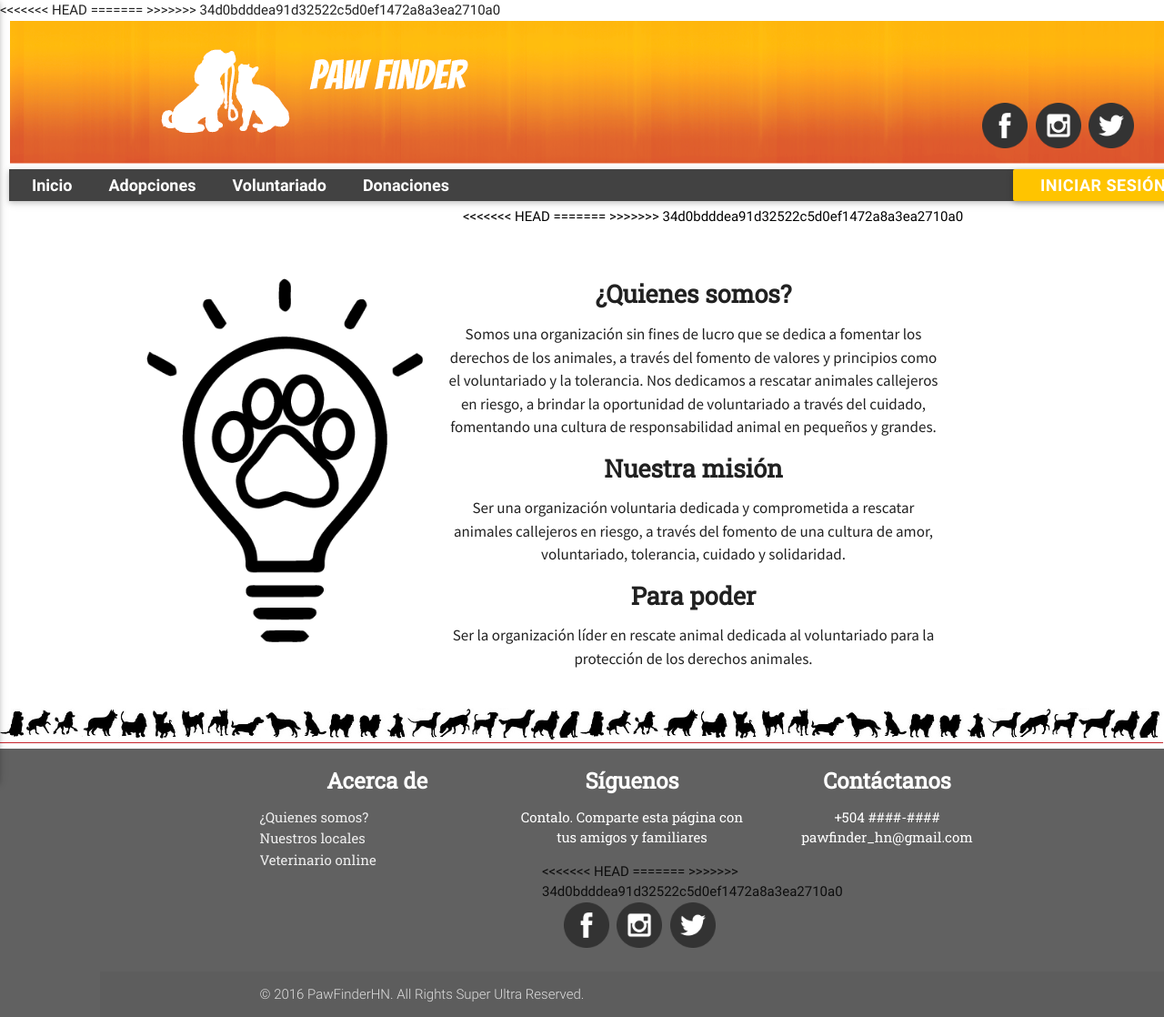
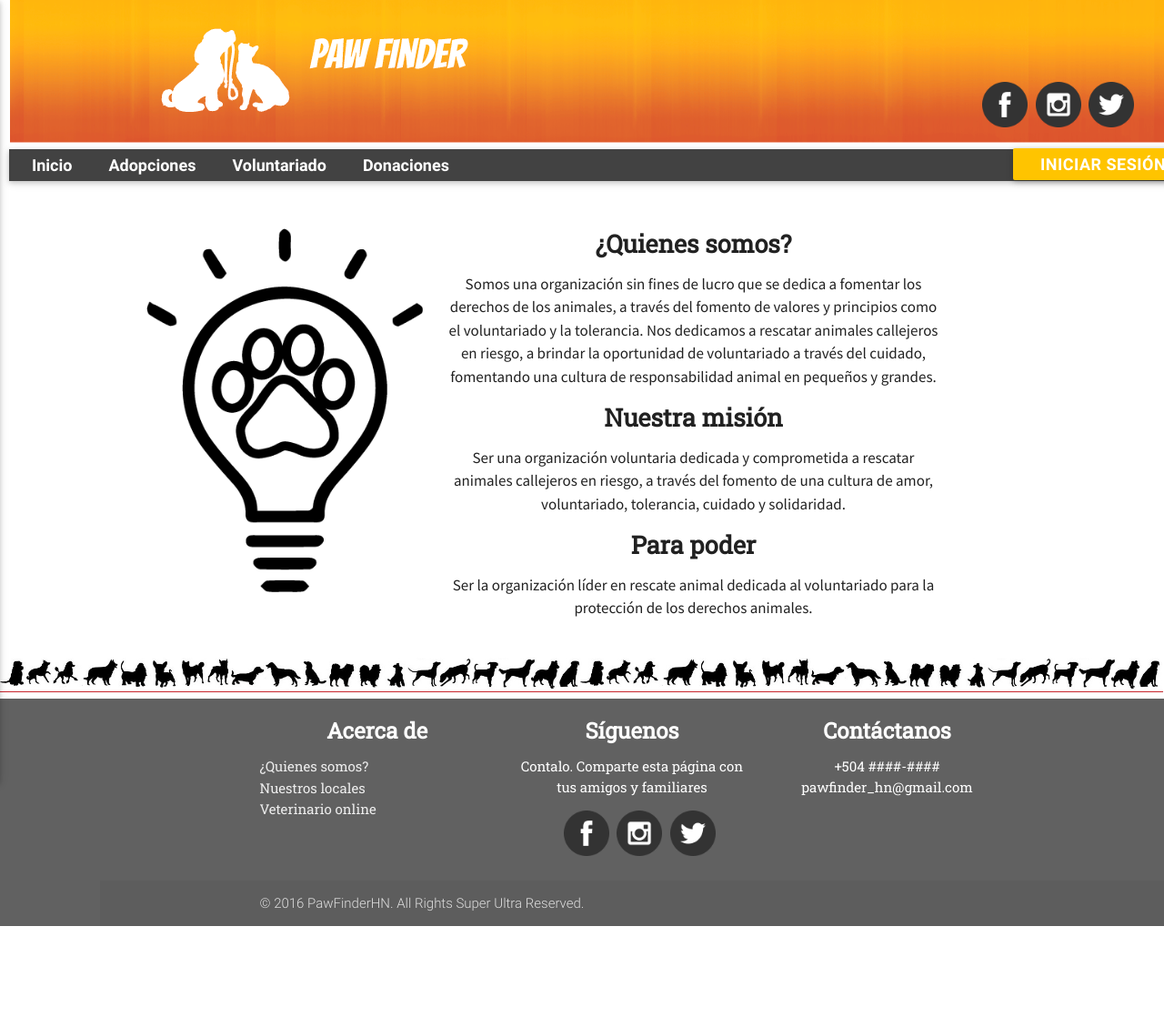
Before and after one commit to OscarCarranza/PawFinder, a website: page app/aboutUs_mision.html in a window 1280 px wide. Shown: the top 1118 px of the page at 91% size. After the commit the page ends 1018 px from the top, so only its background shows below. Drawn offline with Linux system fonts and the light colour scheme.

Commit message:
the real 3rd merge

```diff
--- a/app/aboutUs_mision.html
+++ b/app/aboutUs_mision.html
@@ -18,10 +18,6 @@
 
 <body>
 	<header>
-<<<<<<< HEAD
-=======
-
->>>>>>> 34d0bdddea91d32522c5d0ef1472a8a3ea2710a0
 		<div class="row" style="margin-bottom:0px;">
 			<div class="col s9">
 				<img clase = "responsive-img" src="views/images/poster.gif"> <!-- random image -->
@@ -46,10 +42,6 @@
 							<li class style="padding-left:10px"><a href="voluntariado.html">Voluntariado</a></li>
 							<li class style="padding-left:10px"><a href="donaciones.html">Donaciones</a></li>
 							<li class style="padding-left:590px"> <a href="login.html" class="waves-effect waves-light btn" style="height:34.5px;">Iniciar sesión</a></li>
-<<<<<<< HEAD
-=======
-
->>>>>>> 34d0bdddea91d32522c5d0ef1472a8a3ea2710a0
 									</ul>
 									<ul class="side-nav" id="mobile-demo">
 										<li><a href="">Inicio</a></li>
@@ -120,10 +112,6 @@
 									<p>Contalo. Comparte esta página con tus amigos y familiares</p>
 								<ul style="margin-left:30px;">
 									<li>
-<<<<<<< HEAD
-
-=======
->>>>>>> 34d0bdddea91d32522c5d0ef1472a8a3ea2710a0
 									<div class="row socialNets" style="padding-left:30px;">
 									<a class="grey-text text-lighten-3" href="https://www.facebook.com/"><img class = "responsive-img" src="views/images/facebook.png" height="50px" width=50px></a>
 									<a class="grey-text text-lighten-3" href="https://www.instagram.com/"><img class = "responsive-img" src="views/images/instagram.png" height="50px" width=50px></a>
--- a/gulpfile.js
+++ b/gulpfile.js
@@ -5,8 +5,8 @@ var $ = require('gulp-load-plugins')({
 	var debug = require('gulp-debug');
 var mainBowerFiles = require('main-bower-files');
 
-gulp.task('home', function() {
-	return gulp.src('./app/home.html')
+gulp.task('index', function() {
+	return gulp.src('./app/index.html')
 		.pipe($.inject(gulp.src(mainBowerFiles(), {
 			read: false
 		}, {
```
Also changed, not shown: app/admin_mascotas.html (+0 -4 lines), app/admin_vets.html (+0 -16 lines), app/apadrinar-adoptar.html (+0 -3 lines), app/donaciones.html (+0 -4 lines), app/index.html (+0 -17 lines), app/login.html (+0 -8 lines).
